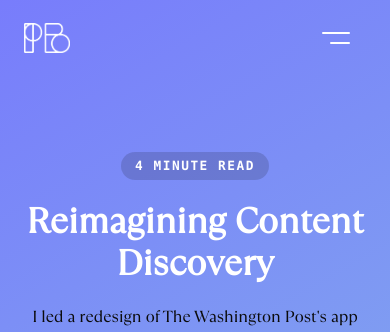
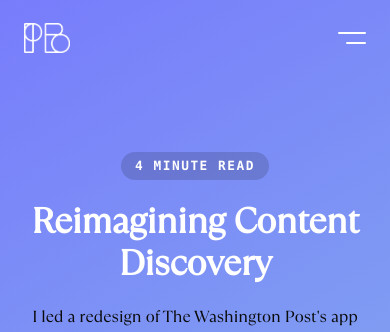
Before and after one commit to pbest/portfolio-react, a React (Create React App) app: page /work/feed in a window 390 px wide. Shown: the top 332 px of the page. Built offline with nearby package versions, Linux system fonts and the light colour scheme; a web font is replaced by a local one.

Commit message:
Mobile polish: -0.5px letter-spacing on hero title; remove right padding on mobile nav wrapper

```diff
--- a/src/App.tsx
+++ b/src/App.tsx
@@ -85,6 +85,9 @@ const MobileNav = styled.div`
   width: 100%;
   justify-content: flex-end;
   padding: 0 1rem;
+  @media (max-width: 768px) {
+    padding-right: 0;
+  }
 `;
 
 const NavLink = styled(Link)`
--- a/src/pages/case-studies/ContentDiscovery.tsx
+++ b/src/pages/case-studies/ContentDiscovery.tsx
@@ -72,6 +72,7 @@ const CaseStudyTitle = styled.h1`
   @media (max-width: 768px) {
     font-size: clamp(2rem, 8vw, 2.8rem);
     line-height: 1.2;
+    letter-spacing: -0.5px;
   }
   @media (max-width: 480px) {
     font-size: clamp(1.8rem, 9vw, 2.4rem);
```
